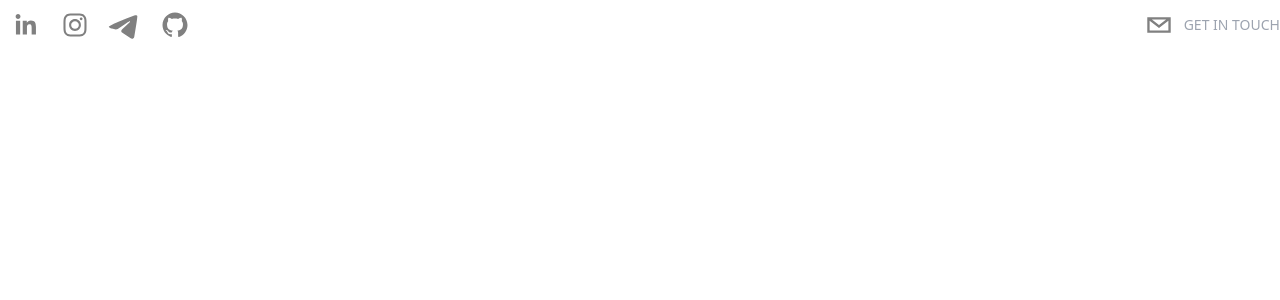
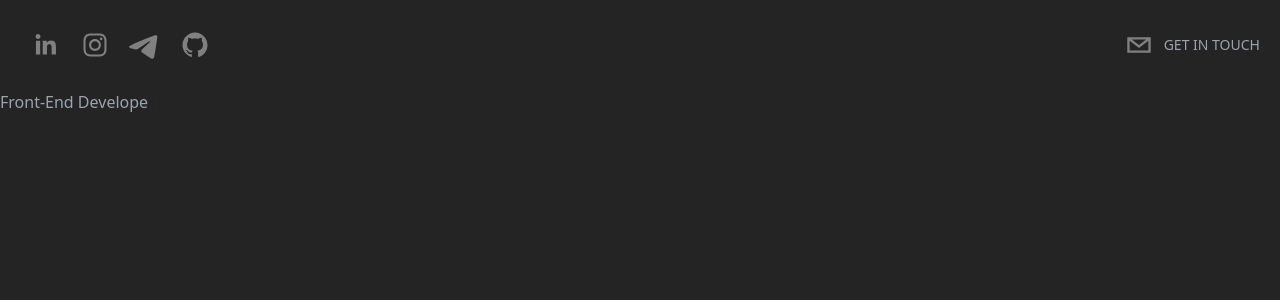
Before and after one commit to Aivazov/welcome-to-tim, a Next.js app: page / in a window 1280 px wide. Shown: the top 300 px of the page. Built offline with nearby package versions, Linux system fonts and the light colour scheme.

Commit message:
working on Hero section

```diff
--- a/package.json
+++ b/package.json
@@ -15,9 +15,11 @@
     "@types/react-dom": "18.0.10",
     "eslint": "8.34.0",
     "eslint-config-next": "13.1.6",
+    "framer-motion": "^9.0.2",
     "next": "13.1.6",
     "react": "18.2.0",
     "react-dom": "18.2.0",
+    "react-simple-typewriter": "^5.0.1",
     "react-social-icons": "^5.15.0",
     "typescript": "4.9.5"
   },
--- a/src/components/Header.tsx
+++ b/src/components/Header.tsx
@@ -1,6 +1,7 @@
 import React from 'react';
 import ReactDOM from 'react-dom';
 import { SocialIcon } from 'react-social-icons';
+import { motion } from 'framer-motion';
 
 type Props = {};
 
@@ -13,9 +14,24 @@ const icons = [
 
 export default function Header({}: Props) {
   return (
-    <header className="sticky top-0 flex items-start justify-between max-w-7xl mx-auto z-100">
+    <header className="sticky top-0 p-5 flex items-start justify-between max-w-7xl mx-auto z-100">
       {/* Social Icons */}
-      <div className="flex flex-row items-center">
+      <motion.div
+        initial={{
+          x: -500,
+          opacity: 0,
+          scale: 0.5,
+        }}
+        animate={{
+          x: 0,
+          opacity: 1,
+          scale: 1,
+        }}
+        transition={{
+          duration: 1.5,
+        }}
+        className="flex flex-row items-center"
+      >
         {icons.map((icon, key) => (
           <SocialIcon
             key={key}
@@ -26,9 +42,24 @@ export default function Header({}: Props) {
             bgColor="transparent"
           />
         ))}
-      </div>
+      </motion.div>
 
-      <div className="flex flex-row items-center text-gray-300 cursor-pointer">
+      <motion.div
+        initial={{
+          x: 500,
+          opacity: 0,
+          scale: 0.5,
+        }}
+        animate={{
+          x: 0,
+          opacity: 1,
+          scale: 1,
+        }}
+        transition={{
+          duration: 1,
+        }}
+        className="flex flex-row items-center text-gray-300 cursor-pointer"
+      >
         <SocialIcon
           target="_blank"
           network="email"
@@ -39,7 +70,7 @@ export default function Header({}: Props) {
         <p className="uppercase hidden md:inline-flex text-sm text-gray-400">
           Get in Touch
         </p>
-      </div>
+      </motion.div>
     </header>
   );
 }
--- /dev/null
+++ b/src/components/Hero.tsx
@@ -0,0 +1,20 @@
+import React from 'react';
+import { useTypewriter, Cursor } from 'react-simple-typewriter';
+
+type Props = {};
+
+export default function Hero({}: Props) {
+  const [text, count] = useTypewriter({
+    words: ['Tech-enthusiast', 'Front-End Developer'],
+    loop: true,
+    delaySpeed: 2000,
+  });
+  return (
+    <div>
+      <h1 className="text-gray-400">
+        <span>{text}</span>
+        <Cursor cursorColor="text-gray-400" />
+      </h1>
+    </div>
+  );
+}
--- a/src/pages/index.tsx
+++ b/src/pages/index.tsx
@@ -3,22 +3,28 @@ import type { NextPage } from 'next';
 import { Inter } from '@next/font/google';
 
 import Header from '../components/Header';
+import Hero from '../components/Hero';
 
 const inter = Inter({ subsets: ['latin'] });
 
 const Home: NextPage = () => {
   return (
-    <>
+    <div className="bg-[rgb(36,36,36)] text-white h-screen">
       <Head>
-        <title>Tim's Portfolio</title>
+        <title>Tim&apos;s Portfolio</title>
         <meta name="description" content="Generated by create next app" />
         <meta name="viewport" content="width=device-width, initial-scale=1" />
         <link rel="icon" href="/favicon.ico" />
       </Head>
       <main>
         <Header />
+
+        {/* Hero  */}
+        <section id="hero">
+          <Hero />
+        </section>
       </main>
-    </>
+    </div>
   );
 };
 
```
Also changed, not shown: 1 other file (tests, documents, lock files or other folders).
